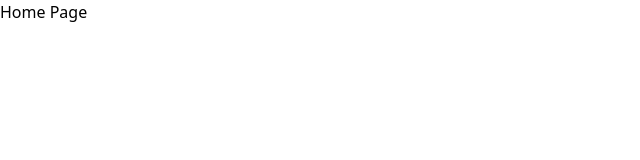
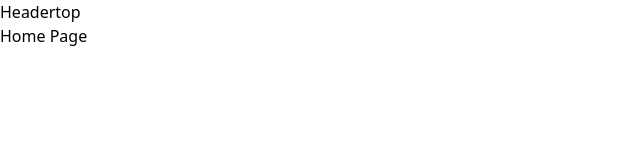
Before and after one commit to adilraees786/New-Next-JS-Project, a Next.js app: page / in a window 1280 px wide. Shown: the top 160 px of the page, without its empty margins (0-640 px from the left). Built offline with nearby package versions, Linux system fonts and the light colour scheme.

Commit message:
add header

```diff
--- /dev/null
+++ b/src/Components/Headertop.js
@@ -0,0 +1,8 @@
+import React from 'react'
+
+ const Headertop = () => {
+  return (
+    <div>Headertop</div>
+  )
+}
+export default Headertop;
--- a/src/app/layout.js
+++ b/src/app/layout.js
@@ -1,5 +1,6 @@
 import { Geist, Geist_Mono } from "next/font/google";
 import "./globals.css";
+import Headertop from "@/Components/Headertop";
 
 const geistSans = Geist({
   variable: "--font-geist-sans",
@@ -20,8 +21,9 @@
   return (
     <html lang="en">
       <body
-        className={`${geistSans.variable} ${geistMono.variable} antialiased`}
-      >
+        className={`${geistSans.variable} ${geistMono.variable} antialiased`}>
+
+         <Headertop/>
         {children}
       </body>
     </html>
```
